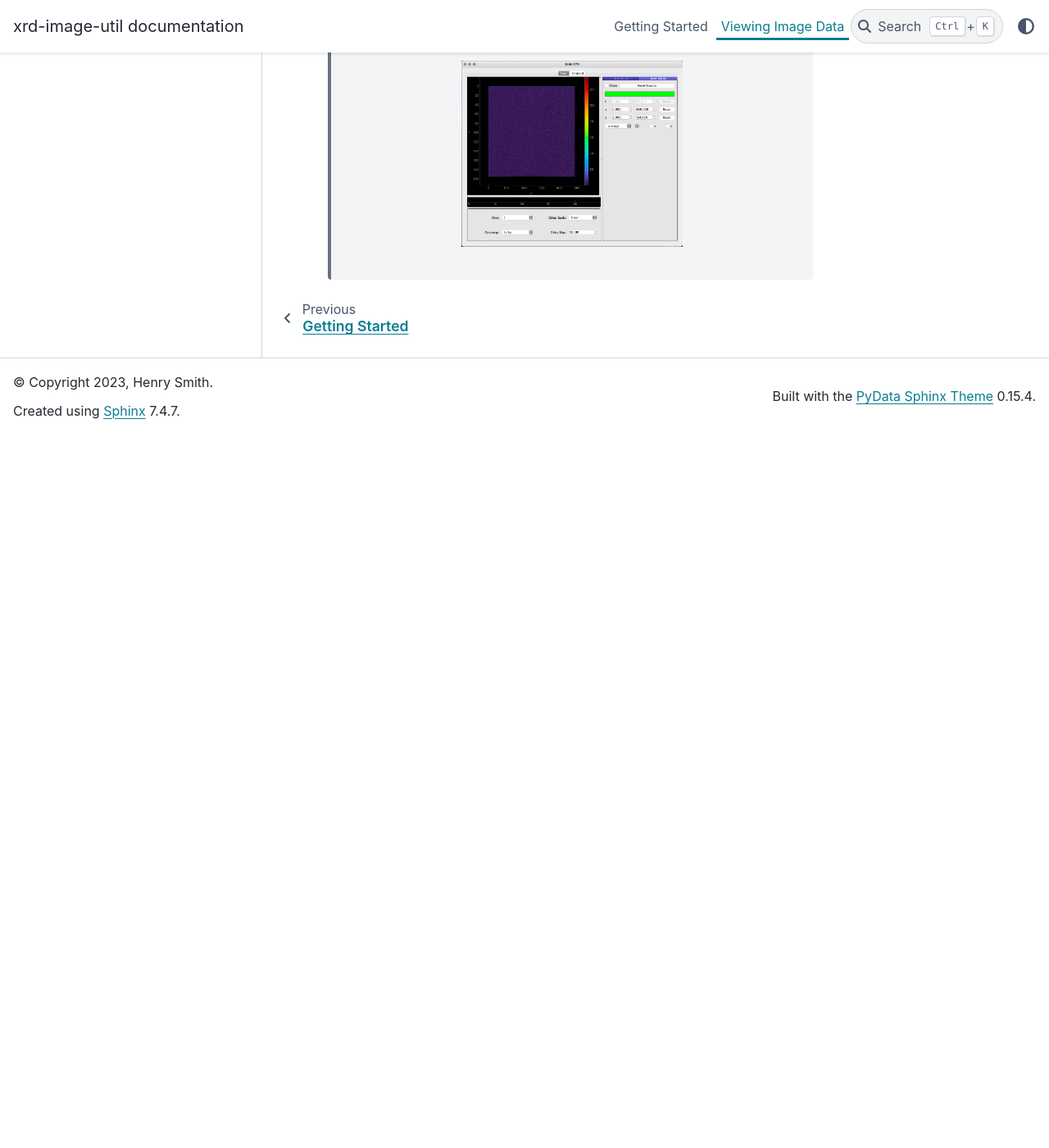
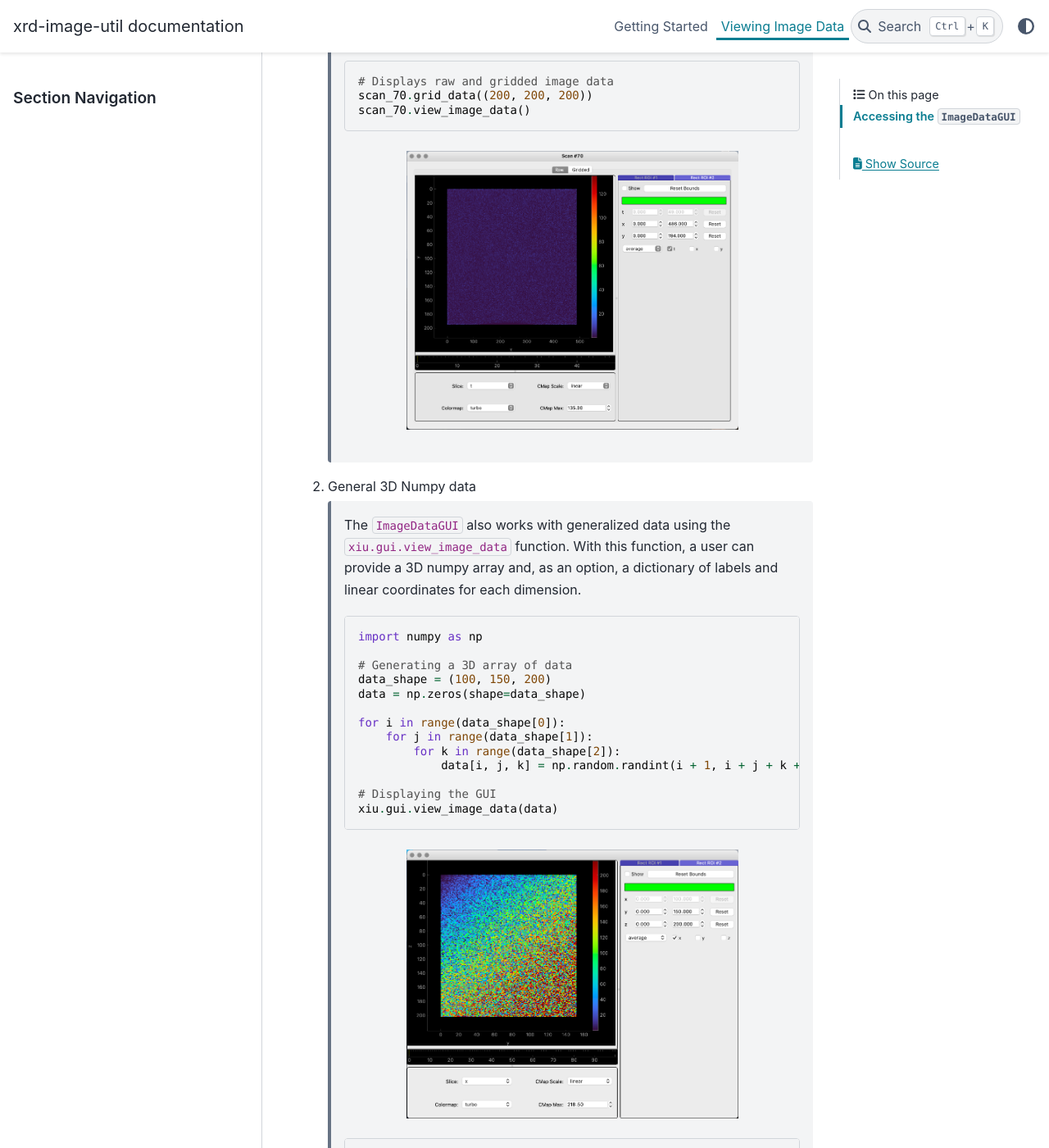
Before and after one commit to pecomyint/xrd-image-util, a Sphinx documentation site: the page built from docs/tutorials/viewing_image_data.rst, in a window 1280 px wide and 1400 px high, scrolled down 1002 px. Shown: the whole window at 82% size. Built offline with Sphinx 7.4.7 and the PyData theme 0.15.4, drawn with Linux system fonts in a browser that asks for light colours; before the commit the page ends 1532 px from its top, so only the background shows below that; some of the changed text lies outside the part shown.

Commit message:
Add general numpy data steps

```diff
--- a/docs/tutorials/viewing_image_data.rst
+++ b/docs/tutorials/viewing_image_data.rst
@@ -23,7 +23,7 @@ Depending on the use case, there are multiple ways to access the GUI:
         scan_70.view_image_data()
 
     .. figure:: ../images/scan_70_raw.png
-        :width: 50 %
+        :width: 75 %
         :align: center
 
     .. code-block:: python
@@ -33,5 +33,58 @@ Depending on the use case, there are multiple ways to access the GUI:
         scan_70.view_image_data()
 
     .. figure:: ../images/scan_70_raw_and_gridded.png
-        :width: 50 %
+        :width: 75 %
         :align: center
+
+#. General 3D Numpy data
+
+    The ``ImageDataGUI`` also works with generalized data using the ``xiu.gui.view_image_data`` function. With this function,
+    a user can provide a 3D numpy array and, as an option, a dictionary of labels and linear coordinates for each dimension.
+
+    .. code-block:: python
+
+        import numpy as np
+
+        # Generating a 3D array of data
+        data_shape = (100, 150, 200)
+        data = np.zeros(shape=data_shape)
+
+        for i in range(data_shape[0]):
+            for j in range(data_shape[1]):
+                for k in range(data_shape[2]):
+                    data[i, j, k] = np.random.randint(i + 1, i + j + k + 2)
+
+        # Displaying the GUI
+        xiu.gui.view_image_data(data)
+
+    .. figure:: ../images/numpy_no_coords.png
+        :width: 75 %
+        :align: center
+
+
+    .. code-block:: python
+
+        import numpy as np
+
+        # Generating a 3D array of data
+        data_shape = (100, 150, 200)
+        data = np.zeros(shape=data_shape)
+
+        for i in range(data_shape[0]):
+            for j in range(data_shape[1]):
+                for k in range(data_shape[2]):
+                    data[i, j, k] = np.random.randint(i + 1, i + j + k + 2)
+
+        # Defining linear coordinates for each dimension
+        coords = {
+            "Time": np.linspace(0, 100, 100),
+            "A": np.linspace(-15, 15, 150),
+            "B": np.linspace(-75, 75, 200)
+        }
+
+        # Displaying the GUI
+        xiu.gui.view_image_data(data, coords)
+
+    .. figure:: ../images/numpy_with_coords.png
+        :width: 75 %
+        :align: center
```
Also changed, not shown: docs/images/numpy_no_coords.png (added), docs/images/numpy_with_coords.png (added).
